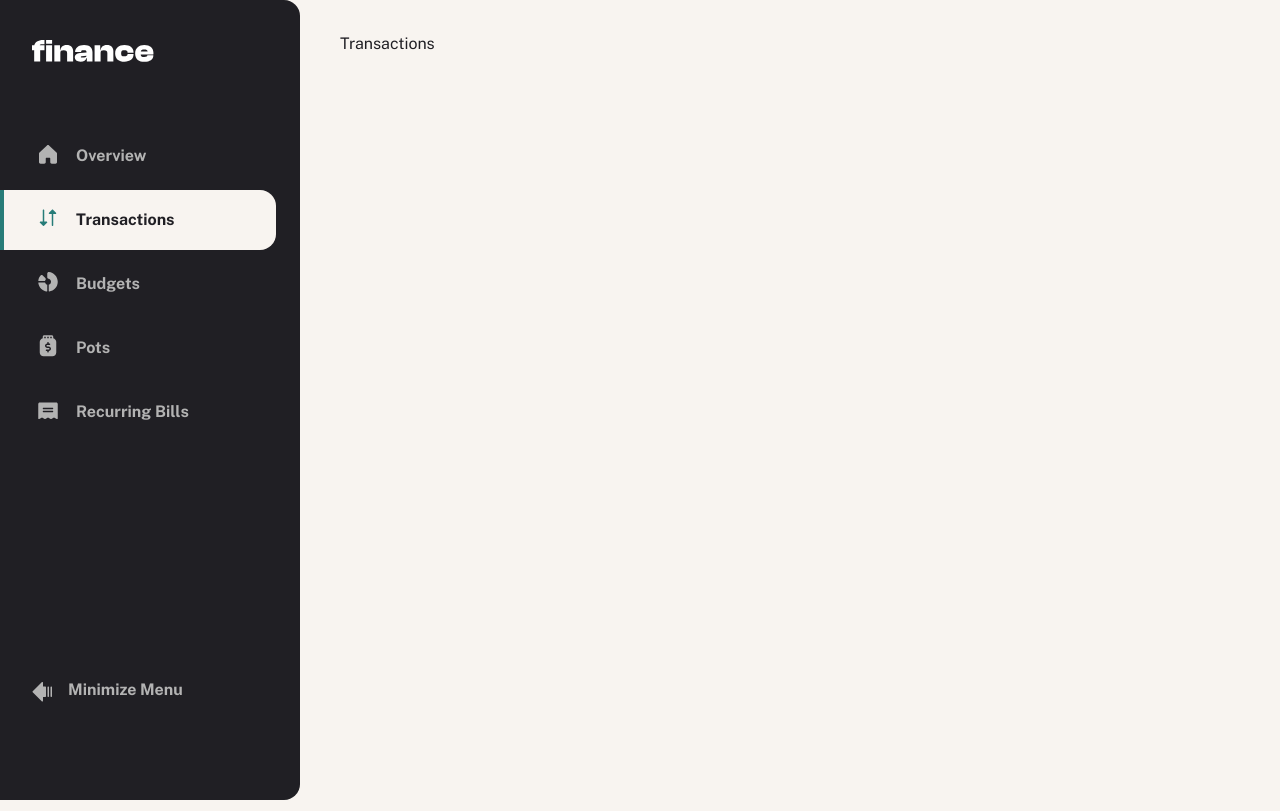
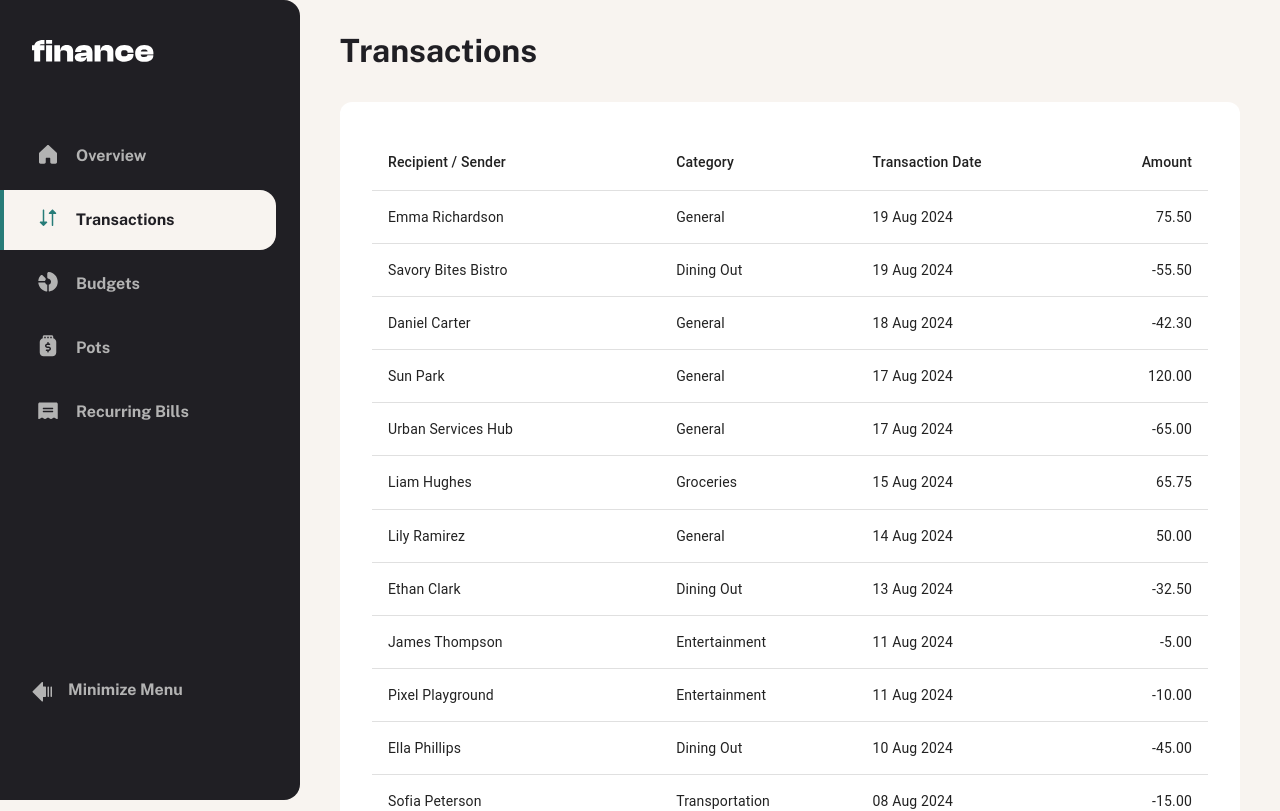
Before and after one commit to PioKl/Personal-Finance-App, a Next.js app: page /transactions in a window 1280 px wide. Shown: the top 811 px of the page. Built offline with nearby package versions, Linux system fonts and the light colour scheme.

Commit message:
Transactions page update

```diff
--- a/app/(root)/transactions/page.tsx
+++ b/app/(root)/transactions/page.tsx
@@ -1,5 +1,53 @@
+import data from "@/data/data.json";
+import type { Transactions } from "@/types";
+import {
+  Table,
+  TableBody,
+  TableCell,
+  TableContainer,
+  TableHead,
+  TableRow,
+  Paper,
+} from "@mui/material";
+import { formatDate } from "@/utils/formattingFunctions";
+
 const Transactions = () => {
-  return <div>Transactions</div>;
+  const { transactions } = data as { transactions: Transactions[] };
+
+  return (
+    <section className="grid gap-space-400">
+      <div>
+        <h1>Transactions</h1>
+      </div>
+      <div className="flex flex-col gap-space-250 py-space-300 px-space-250 bg-fill-two rounded-default md:p-space-400 ">
+        <TableContainer>
+          <Table>
+            <TableHead>
+              <TableRow>
+                <TableCell className="!p-space-200">
+                  Recipient / Sender
+                </TableCell>
+                <TableCell>Category</TableCell>
+                <TableCell>Transaction Date</TableCell>
+                <TableCell align="right">Amount</TableCell>
+              </TableRow>
+            </TableHead>
+
+            <TableBody>
+              {transactions.map((item, index) => (
+                <TableRow key={index}>
+                  <TableCell className="!p-space-200">{item.name}</TableCell>
+                  <TableCell>{item.category}</TableCell>
+                  <TableCell>{formatDate(item.date)}</TableCell>
+                  <TableCell align="right">{item.amount.toFixed(2)}</TableCell>
+                </TableRow>
+              ))}
+            </TableBody>
+          </Table>
+        </TableContainer>
+      </div>
+    </section>
+  );
 };
 
 export default Transactions;
```
